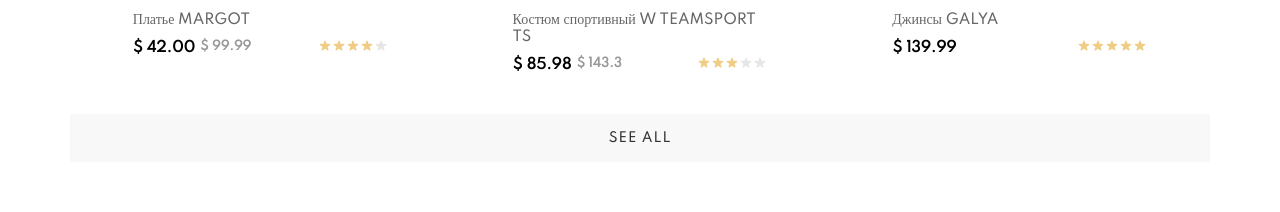
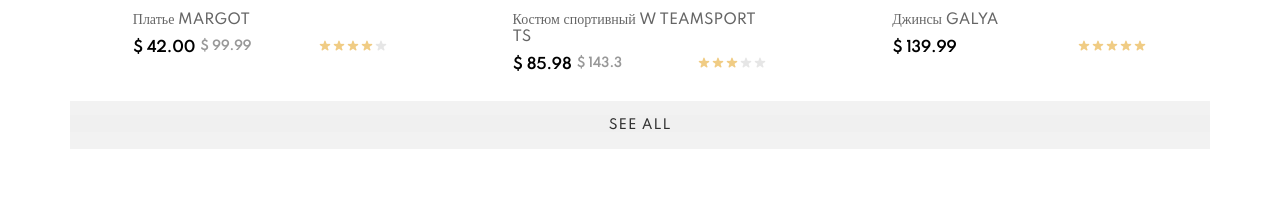
Before and after one commit to OlgaTruhova/training-shop, a React (Create React App) app: page / in a window 1280 px wide. Shown: the part 1066-1278 px from the top of the page. Built offline with nearby package versions, Linux system fonts and the light colour scheme.

Commit message:
correction

```diff
--- a/src/components/Сlothes/Clothes.css
+++ b/src/components/Сlothes/Clothes.css
@@ -75,15 +75,13 @@
 
 .clothes .clothes-btn-see-all {
   width: 100%;
-  height: 48px;
   background: #F8F8F8;
-  text-align: center;
-  margin-top: 30px;
 }
 
 .clothes .clothes-btn-see-all button {
+  width: 100%;
+  height: 48px;
   border: none;
-  background: none;
   font-family: 'Spartan';
   letter-spacing: 1px;
   font-weight: 500;
--- a/src/components/Сlothes/Clothes.js
+++ b/src/components/Сlothes/Clothes.js
@@ -50,11 +50,11 @@
                         : null
                     ))}
                 </div>
-                <div className="clothes-btn-see-all">
+                <label className="clothes-btn-see-all">
                     <Link to={`/${typeProduct}`}>
                             <button>SEE ALL</button>
                     </Link>
-                </div>
+                </label>
             </div>
         </>
     )
--- a/src/components/Сlothes/Clothes.scss
+++ b/src/components/Сlothes/Clothes.scss
@@ -53,14 +53,13 @@
 
     .clothes-btn-see-all {
         width: 100%;
-        height: 48px;
         background: #F8F8F8;
-        text-align: center;
-        margin-top: 30px;
 
         button {
+            width: 100%;
+            height: 48px;
             border: none;
-            background: none;
+
             font-family: 'Spartan';
             letter-spacing: 1px;
             font-weight: 500;
```
Also changed, not shown: 2 other files (tests, documents, lock files or other folders).
